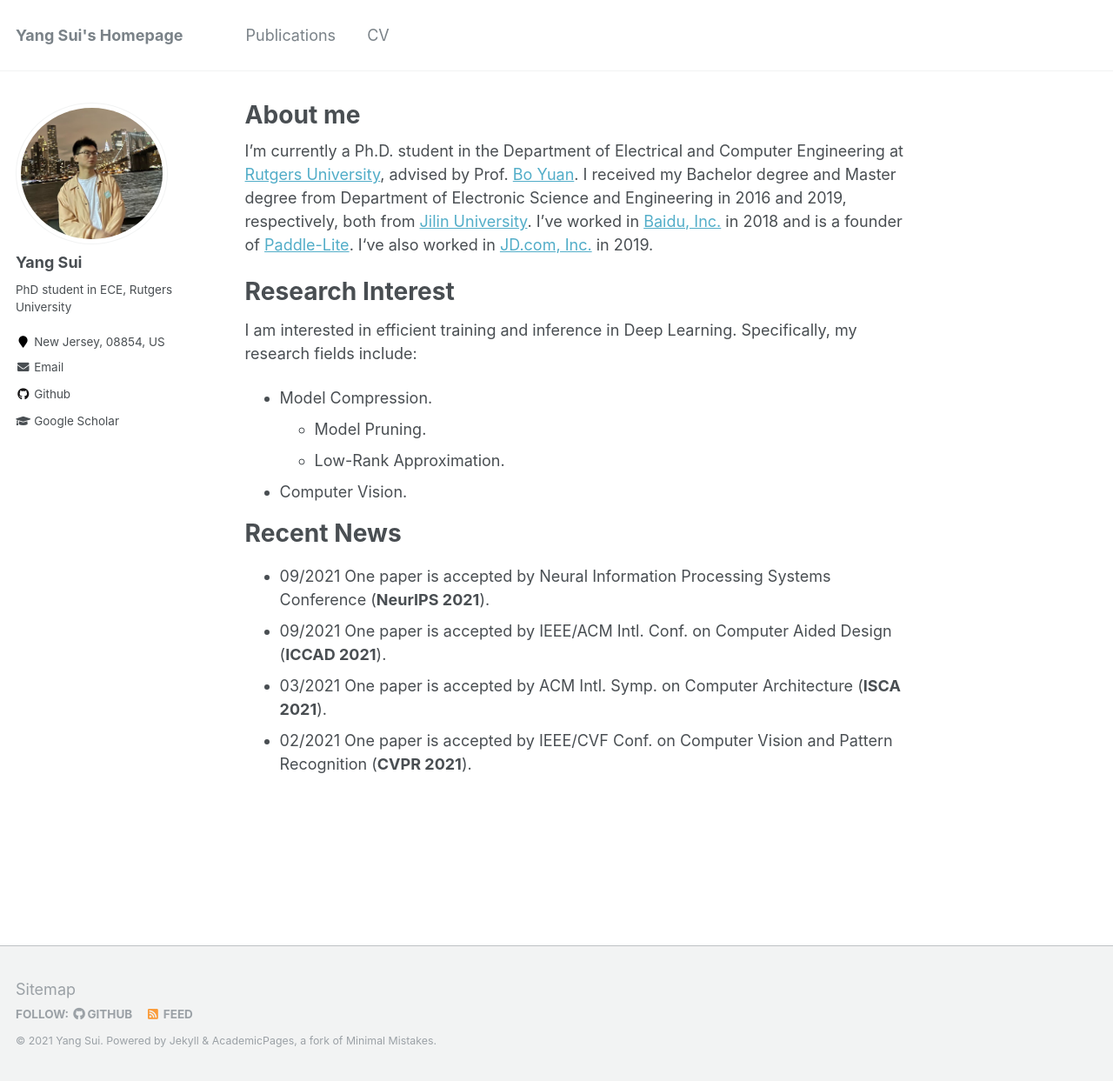
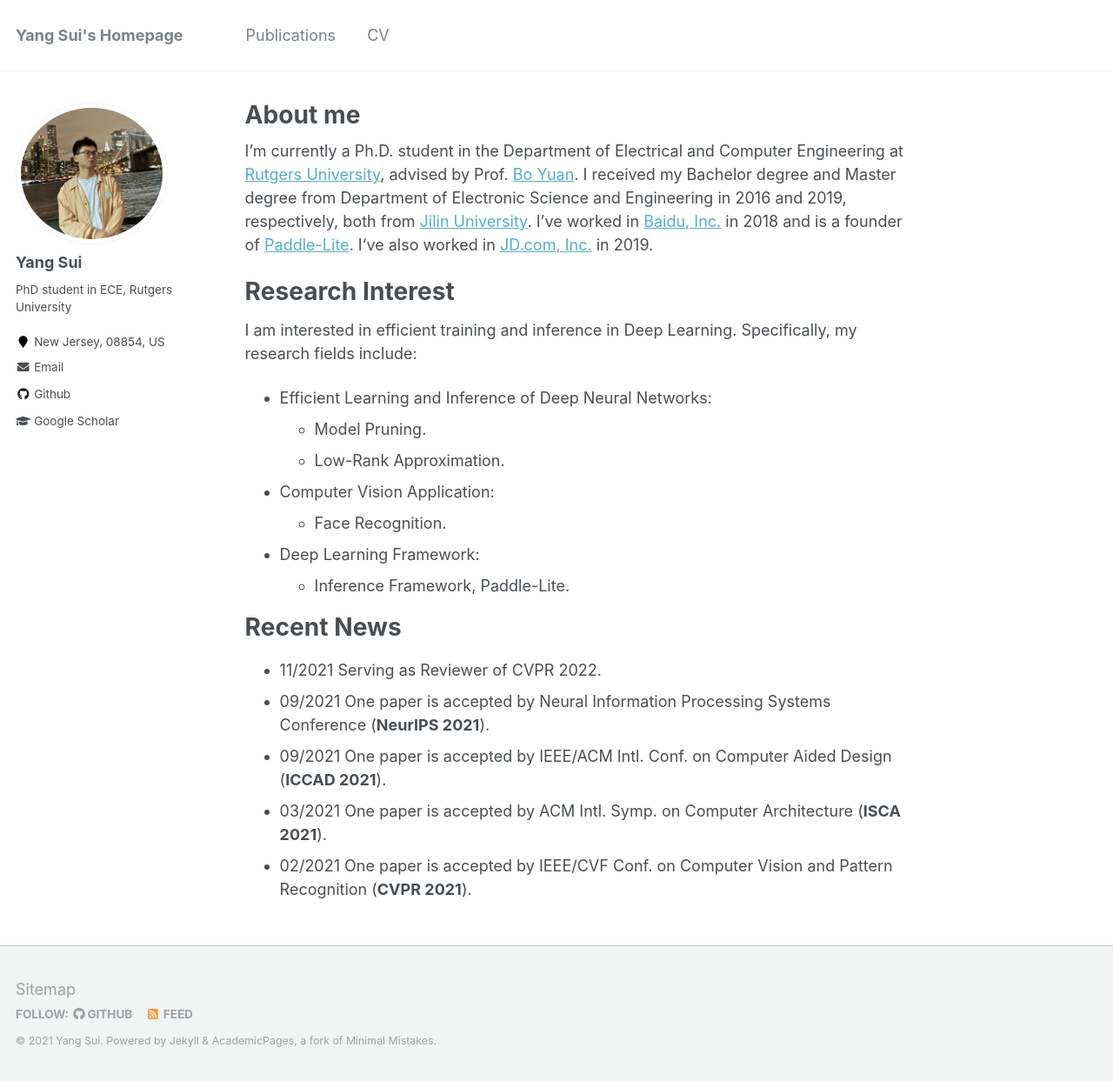
Before and after one commit to Eclipsess/yang-sui.github.io, a Jekyll site: the page built from _pages/about.md, in a window 1280 px wide and 1243 px high. Shown: the whole window at 87% size. Built offline with Jekyll 4.4.1, drawn with Linux system fonts in a browser that asks for light colours.

Commit message:
Update about.md

```diff
--- a/_pages/about.md
+++ b/_pages/about.md
@@ -14,14 +14,18 @@ I’ve worked in [Baidu, Inc.](https://en.wikipedia.org/wiki/Baidu) in 2018 and
 Research Interest
 ======
 I am interested in efficient training and inference in Deep Learning. Specifically, my research fields include:
-- Model Compression.
+- Efficient Learning and Inference of Deep Neural Networks:
   - Model Pruning.
   - Low-Rank Approximation.
-- Computer Vision.
+- Computer Vision Application:
+  - Face Recognition.
+- Deep Learning Framework:
+  - Inference Framework, Paddle-Lite.
 
 Recent News
 ======
 
+- 11/2021 Serving as Reviewer of CVPR 2022.
 - 09/2021 One paper is accepted by Neural Information Processing Systems Conference (**NeurIPS 2021**).
 - 09/2021 One paper is accepted by IEEE/ACM Intl. Conf. on Computer Aided Design (**ICCAD 2021**).
 - 03/2021 One paper is accepted by ACM Intl. Symp. on Computer Architecture (**ISCA 2021**).
```
